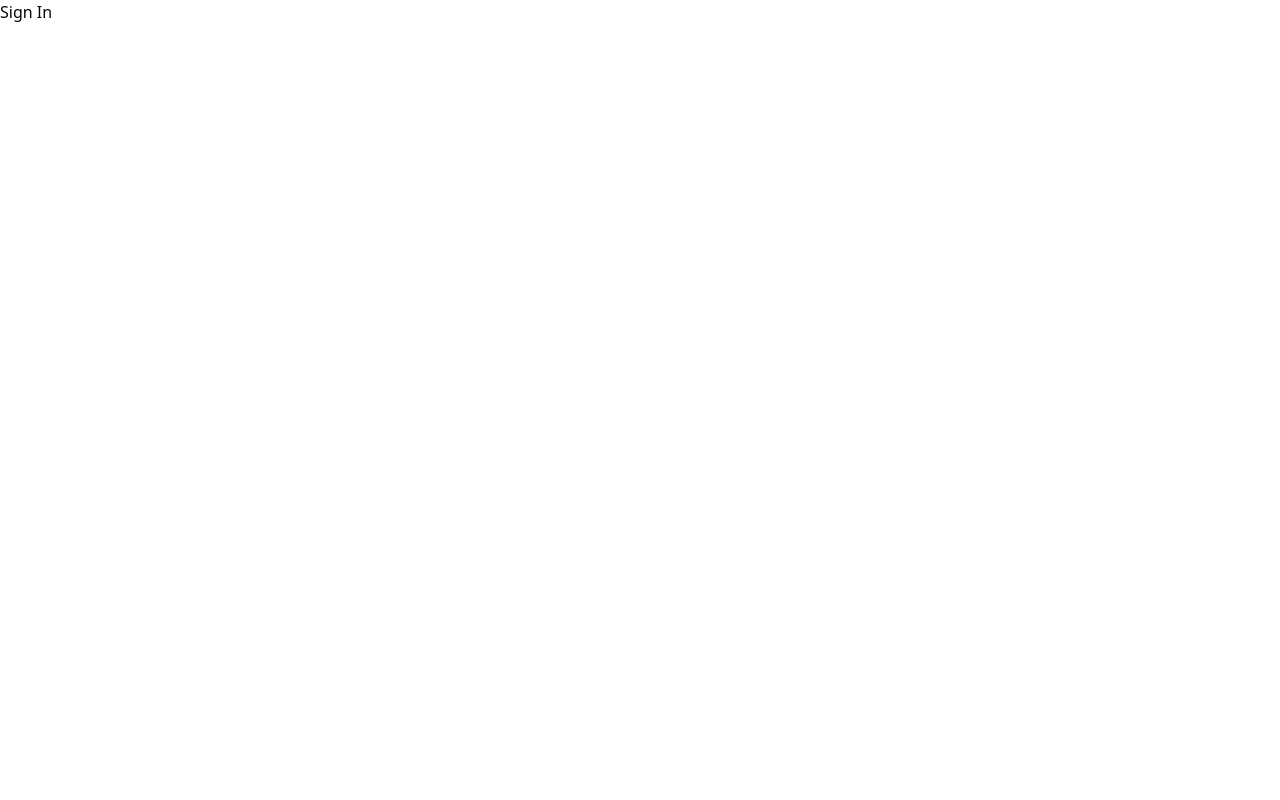
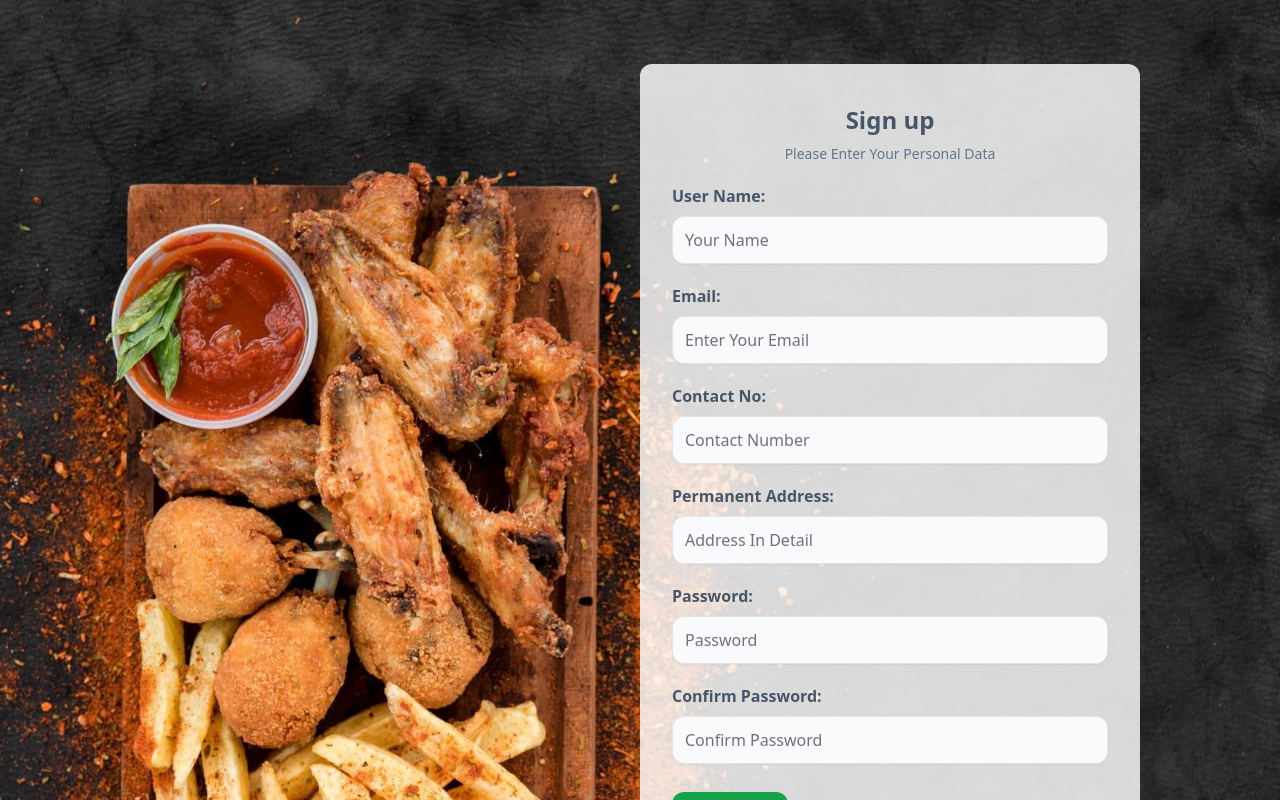
Before and after one commit to MDTanvirAhmedEmon/simply-good-foods, a Next.js app: page /signup in a window 1280 px wide. Shown: the top 800 px of the page. Built offline with nearby package versions, Linux system fonts and the light colour scheme.

Commit message:
design sign up page

```diff
--- a/package.json
+++ b/package.json
@@ -16,6 +16,7 @@
     "next": "14.2.5",
     "react": "^18",
     "react-dom": "^18",
+    "react-hook-form": "^7.52.1",
     "react-icons": "^5.2.1",
     "tailwind-merge": "^2.4.0",
     "tailwindcss-animate": "^1.0.7"
--- a/src/app/signup/page.js
+++ b/src/app/signup/page.js
@@ -1,11 +1,119 @@
-import React from 'react';
+"use client"
+import React from "react";
+import bg from "../../../public/authbg.jpg";
+import Link from "next/link";
+import { useForm } from "react-hook-form";
+import { Input } from "@/components/ui/input";
 
 const SignUp = () => {
-    return (
-        <div>
-            <h1>Sign In</h1>
+  const bgImage = {
+    backgroundImage: `URL(${bg.src})`,
+    backgroundSize: "cover",
+    backgroundPosition: "center",
+    height: "auto",
+  };
+
+  const { register, handleSubmit, watch, formState: { errors } } = useForm();
+  const formSubmit = data => console.log(data);
+
+  return (
+    <div style={bgImage}>
+      <div className="container mx-auto flex h-full items-center">
+        <div className="w-1/2">
         </div>
-    );
+        <div className="w-1/2 py-16">
+
+          <form
+            onSubmit={handleSubmit(formSubmit)}
+            className="w-[500px] py-10 px-8 bg-[#ffffffd2] rounded-xl "
+          >
+            <div>
+                <h2 className="text-center text-2xl font-semibold mb-2 text-slate-600">Sign up</h2>
+                <p className="text-center text-sm text-slate-500">Please Enter Your Personal Data</p>
+            </div>
+            <div className="flex flex-col mt-2 md:mt-5 ">
+              <label className="text-slate-600 font-semibold" htmlFor="name">User Name:</label>
+              <Input
+                className="border p-3  mt-2 bg-slate-50 text-md rounded-xl h-12"
+                type="text"
+                {...register("name", { required: true })}
+                id=""
+                placeholder="Your Name"
+              />
+            </div>
+
+            <div className="flex flex-col mt-2 md:mt-5 ">
+              <label className="text-slate-600 font-semibold" htmlFor="email">Email:</label>
+              <Input
+                className="border p-3 mt-2 bg-slate-50 text-md rounded-xl h-12"
+                type="email"
+                {...register("email", { required: true })}
+                id=""
+                placeholder="Enter Your Email"
+              />
+            </div>
+
+            <div className="flex flex-col mt-2 md:mt-5 ">
+              <label className="text-slate-600 font-semibold" htmlFor="number">Contact No:</label>
+              <Input
+                className="border p-3 mt-2 bg-slate-50 text-md rounded-xl h-12"
+                type="number"
+                {...register("number", { required: true })}
+                id=""
+                placeholder="Contact Number"
+              />
+            </div>
+
+            <div className="flex flex-col mt-2 md:mt-5 ">
+              <label className="text-slate-600 font-semibold" htmlFor="address">Permanent Address:</label>
+              <Input
+                className="border p-3 mt-2 bg-slate-50 text-md rounded-xl h-12"
+                type="text"
+                {...register("address", { required: true })}
+                id=""
+                placeholder="Address In Detail"
+              />
+            </div>
+
+            <div className="flex flex-col mt-2 md:mt-5 ">
+              <label className="text-slate-600 font-semibold" htmlFor="password">Password:</label>
+              <Input
+                className="border p-3 mt-2 bg-slate-50 text-md rounded-xl h-12"
+                type="password"
+                {...register("password", { required: true })}
+                id=""
+                placeholder="Password"
+              />
+            </div>
+
+            <div className="flex flex-col mt-2 md:mt-5 ">
+              <label className="text-slate-600 font-semibold" htmlFor="confirmPassword">Confirm Password:</label>
+              <Input
+                className="border p-3 mt-2 bg-slate-50 text-md rounded-xl h-12"
+                type="password"
+                {...register("confirmPassword", { required: true })}
+                id=""
+                placeholder="Confirm Password"
+              />
+            </div>
+
+            <input
+              className="bg-primary py-3 px-6 text-lg font-semibold bg-primaryColor text-white rounded-xl mt-5 md:mt-7 cursor-pointer"
+              type="submit"
+              value="Sign Up"
+            />
+            <p className="text-md mt-5">
+              Already have an account?
+              <Link className="text-primaryColor " href={`/login`}>
+                {" "}
+                Log In
+              </Link>
+            </p>
+          </form>
+        </div>
+      </div>
+    </div>
+  );
 };
 
 export default SignUp;
```
Also changed, not shown: 1 other file (tests, documents, lock files or other folders).
